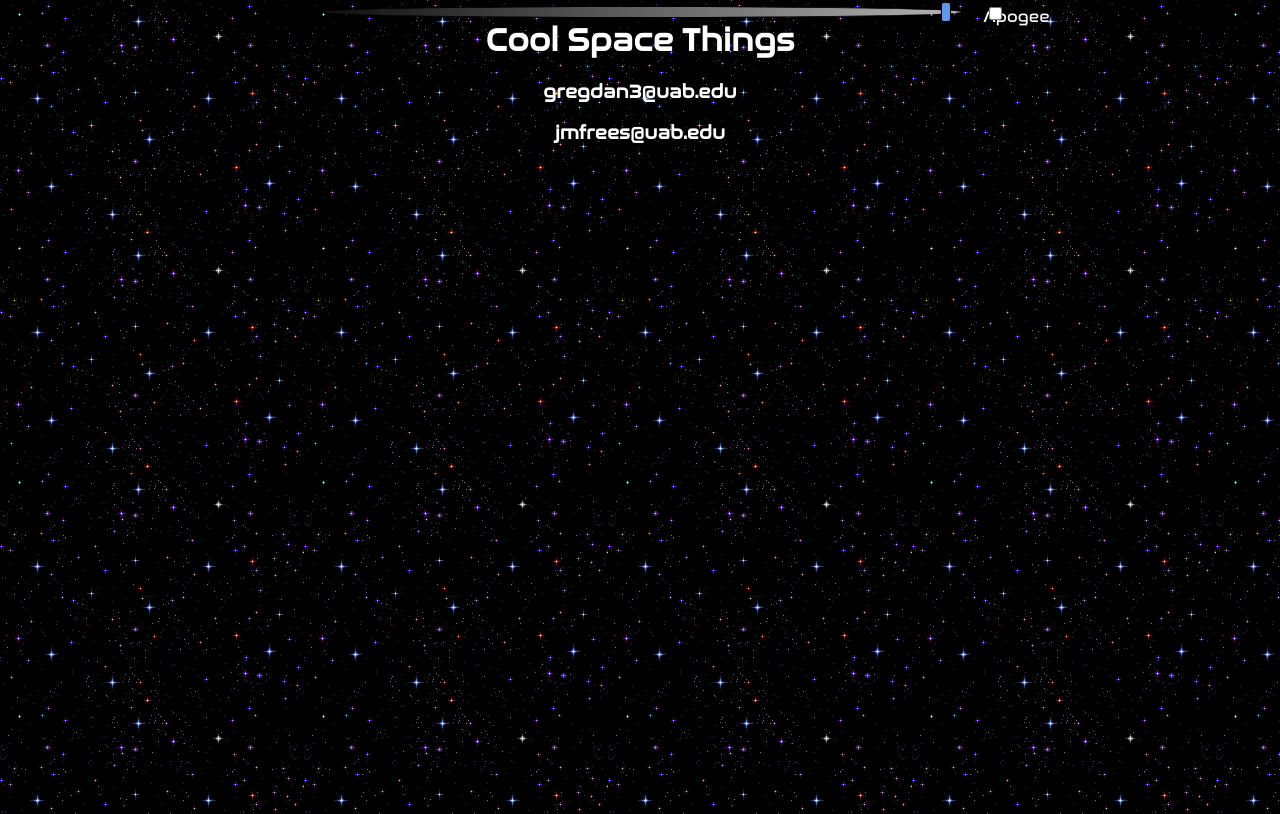
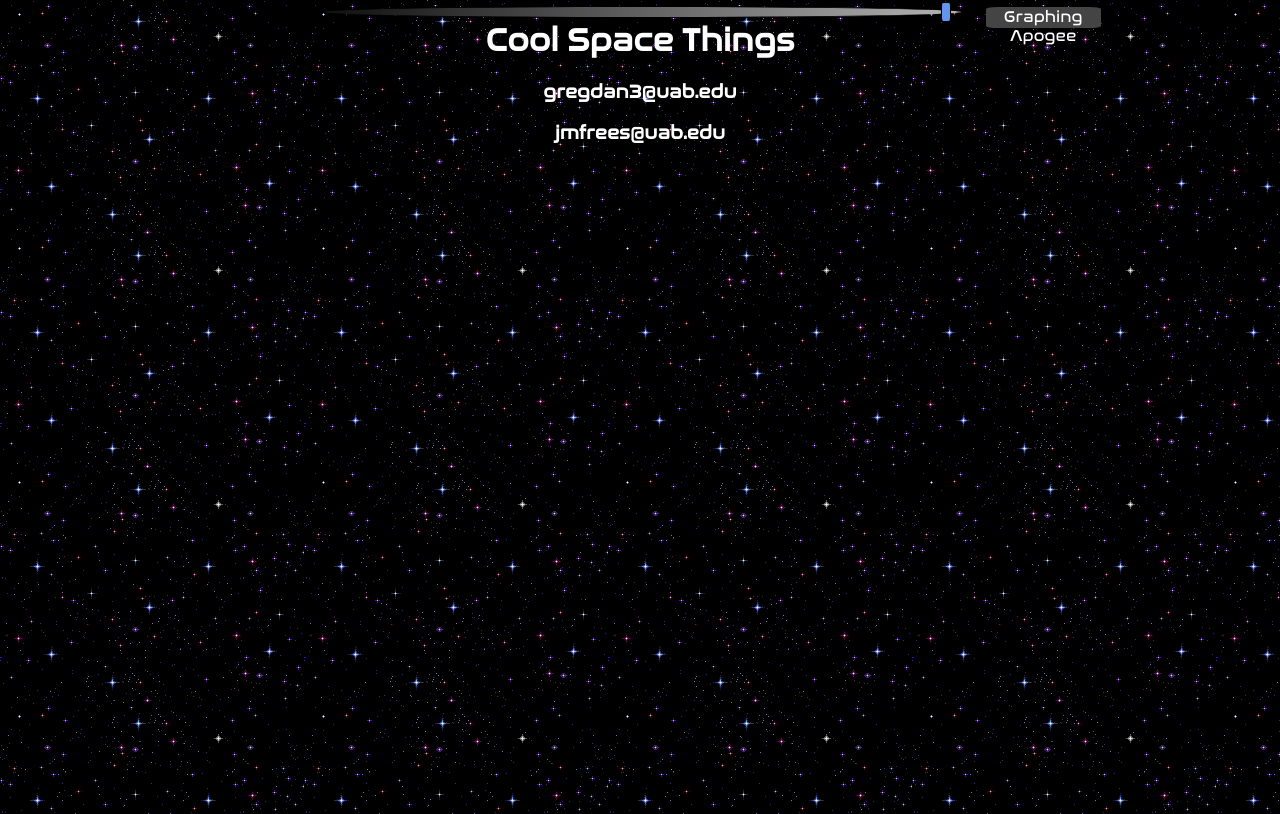
Before and after one commit to gregdan3/n2yo-vis, a website: page app/index.html in a window 1280 px wide. Shown: the top 814 px of the page. Drawn offline with nearby package versions, Linux system fonts and the light colour scheme; no server answers.

Commit message:
Turn apogee/perigee checkbox into button

```diff
--- a/app/index.html
+++ b/app/index.html
@@ -44,13 +44,19 @@
         right:21.5%;
         text-align: center;
         z-index: 100;
+        visibility:hidden;
       }
       label[for=checkbox] {
           position: fixed;
           top: 0.45em;
-          right:18%;
+          right:14%;
+          width:9%;
+          height:1.3em;
           text-align: center;
           z-index: 100;
+          background:#444;
+          border:black;
+          border-radius:10%;
       }
 
       input[type=range],input[type=range]:focus {
@@ -106,7 +112,7 @@
 
     <div id='control_panel' name='control_panel'>
         <input type="range" id="slider" min=1957 max=2021 value=2020 step=1 autocomplete="off" oninput="debounced(1000,change_slider(this.value))" />
-        <label for="checkbox">Apogee</label>
+        <label for="checkbox">Graphing Apogee</label>
         <input type="checkbox" id="checkbox" value=false autocomplete="off" oninput="changeOrbitStat(this.checked)" />
     </div>
     <div class='year-mount'></div>
--- a/app/main.js
+++ b/app/main.js
@@ -50,6 +50,8 @@ function changeOrbitStat(checked) {
   } else {
     orbitStat = "Apogee";
   }
-  document.querySelector("label[for=checkbox").innerHTML = orbitStat; // look
+  document.querySelector(
+    "label[for=checkbox"
+  ).innerHTML = `Graphing ${orbitStat}`; // look
   render_graph(year, satdata, orbitStat);
 }
```
